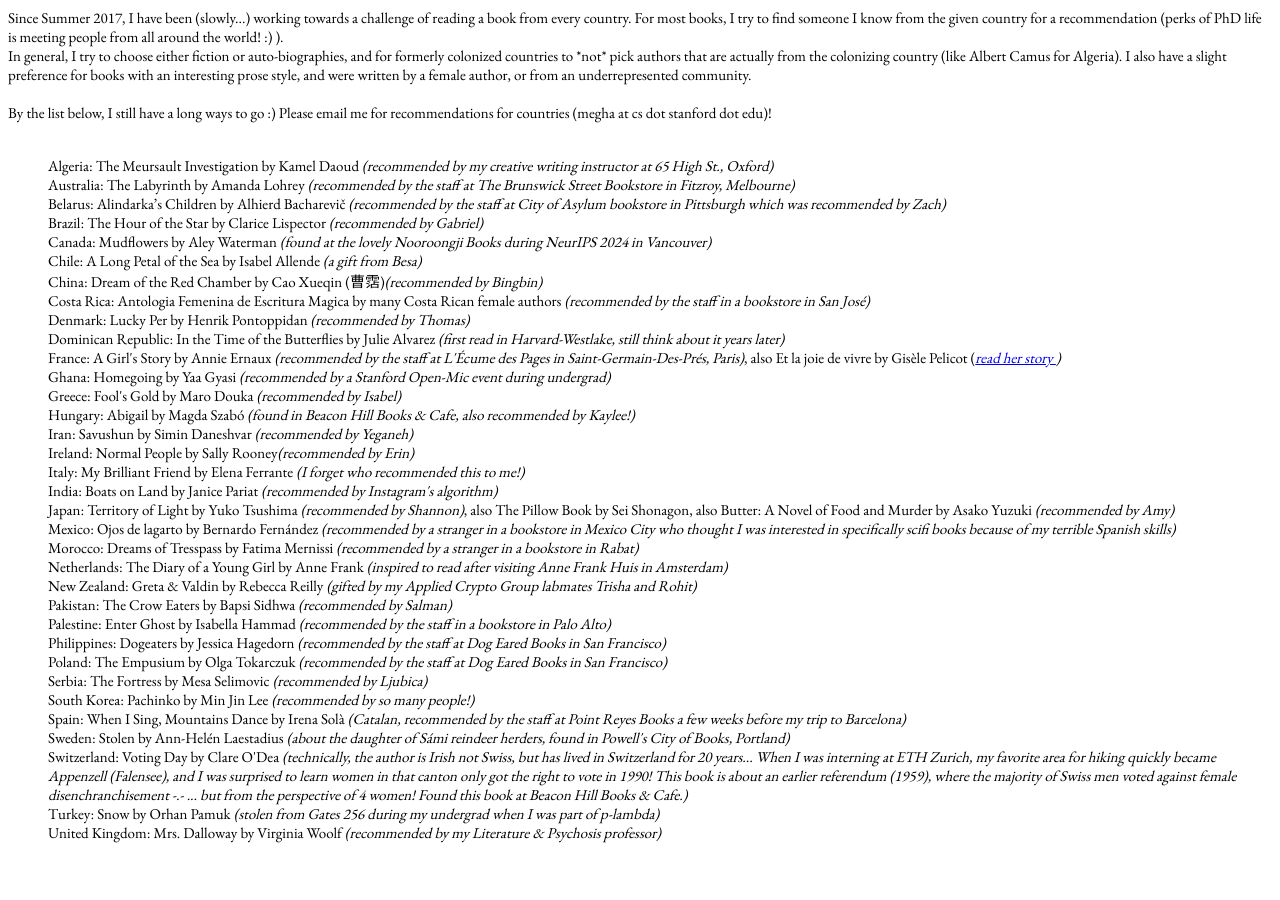
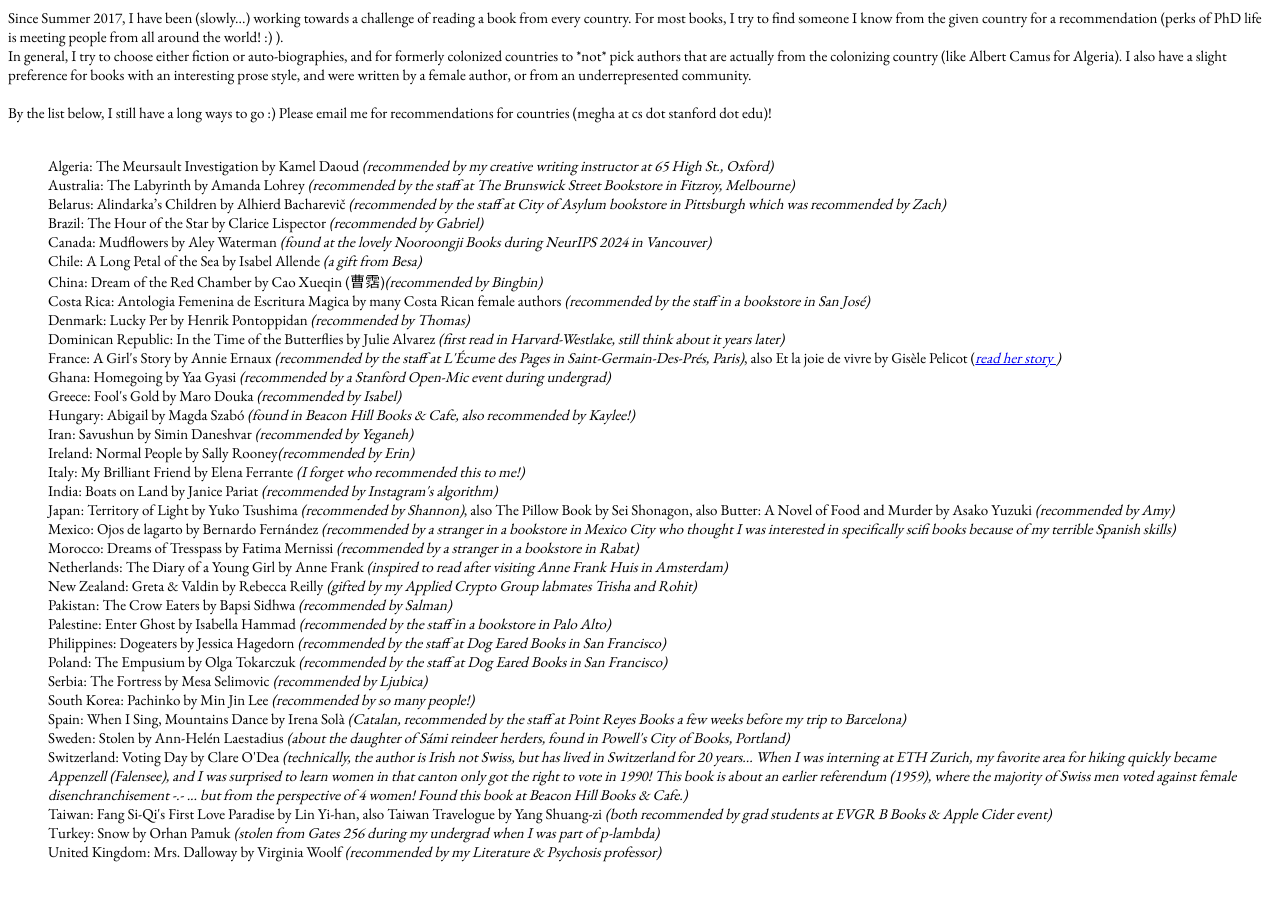
Before and after one commit to meghabyte/meghabyte.github.io, a plain HTML site: page blog/books.html in a window 1280 px wide. Drawn offline with nearby package versions, Linux system fonts and the light colour scheme; a web font is replaced by a local one.

Commit message:
update with taiwan

```diff
--- a/blog/books.html
+++ b/blog/books.html
@@ -54,6 +54,7 @@ By the list below, I still have a long ways to go :) Please email me for recomme
       <item> Spain: When I Sing, Mountains Dance by Irena Solà <i> (Catalan, recommended by the staff at Point Reyes Books a few weeks before my trip to Barcelona) </i> <br>
         <item> Sweden: Stolen by Ann-Helén Laestadius <i> (about the daughter of Sámi reindeer herders, found in Powell's City of Books, Portland) </i> <br>
   <item> Switzerland: Voting Day by Clare O'Dea <i>(technically, the author is Irish not Swiss, but has lived in Switzerland for 20 years... When I was interning at ETH Zurich, my favorite area for hiking quickly became Appenzell (Falensee), and I was surprised to learn women in that canton only got the right to vote in 1990! This book is about an earlier referendum (1959), where the majority of Swiss men voted against female disenchranchisement -.- ... but from the perspective of 4 women! Found this book at Beacon Hill Books & Cafe.) </i><br>
+    <item>Taiwan: Fang Si-Qi's First Love Paradise by Lin Yi-han, also Taiwan Travelogue by Yang Shuang-zi <i>(both recommended by grad students at EVGR B Books & Apple Cider event)</i></item> <br>
   <item> Turkey: Snow by Orhan Pamuk <i>(stolen from Gates 256 during my undergrad when I was part of p-lambda)</i> <br>
   <item> United Kingdom: Mrs. Dalloway by Virginia Woolf <i>(recommended by my Literature & Psychosis professor)</i> <br>
 </ul>
```
